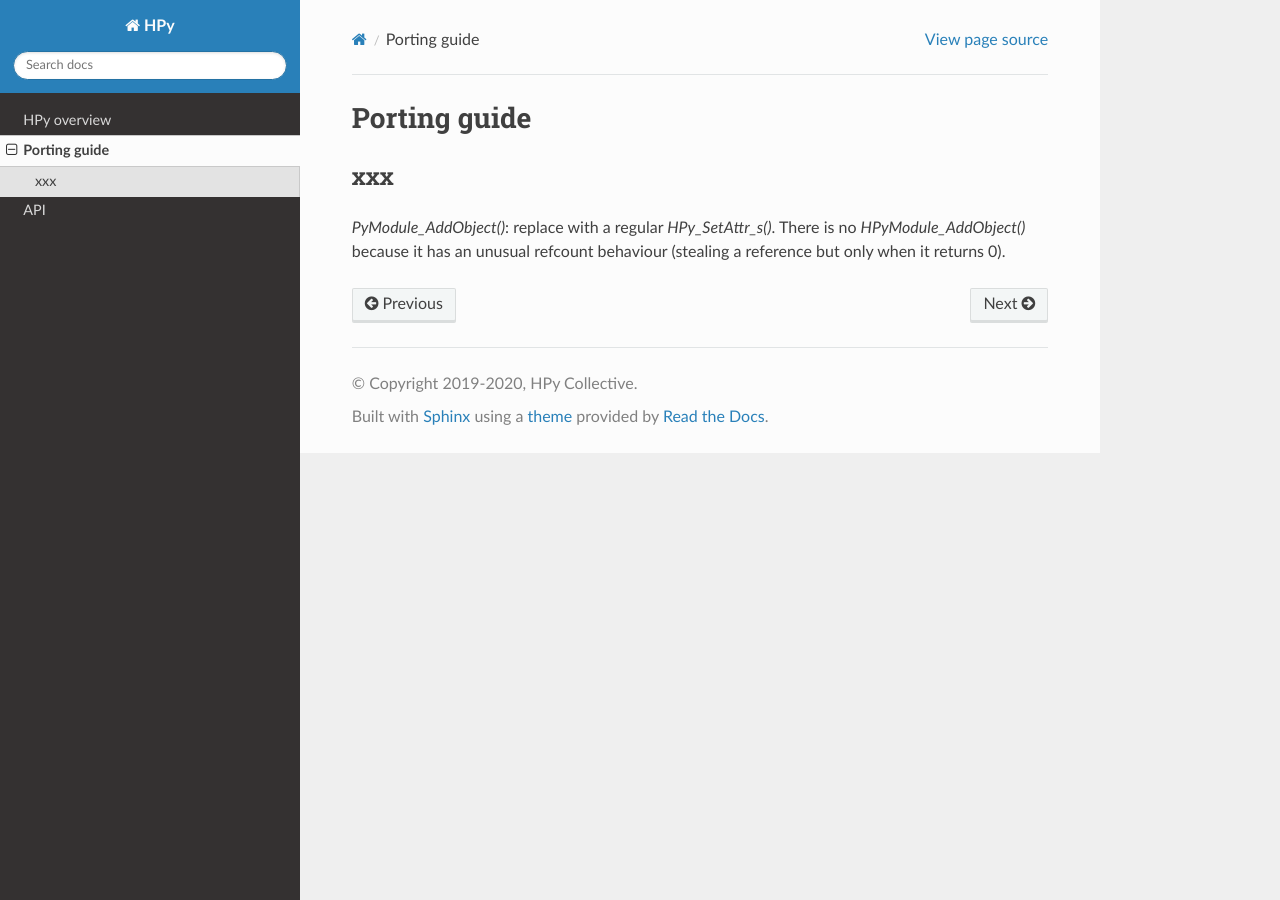
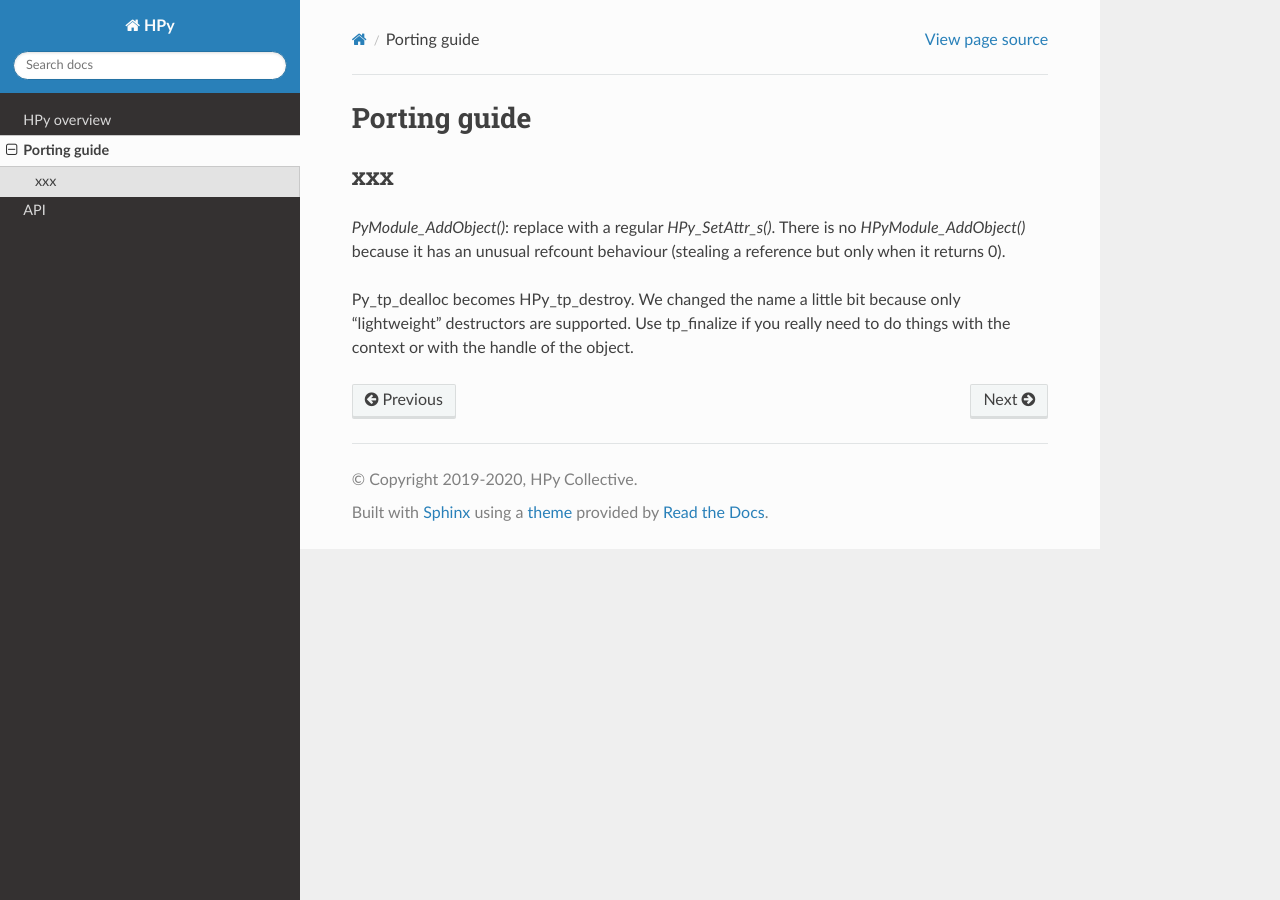
Before and after one commit to hpyproject/hpy, a Sphinx documentation site: the page built from docs/porting-guide.rst, in a window 1280 px wide. Built offline with Sphinx 7.4.7 and the Read the Docs theme 2.0.0, drawn with Linux system fonts in a browser that asks for light colours.

Commit message:
(anto, arigo) write comments in porting-guide

```diff
--- a/docs/porting-guide.rst
+++ b/docs/porting-guide.rst
@@ -5,3 +5,8 @@ xxx
 ---------------------
 
 `PyModule_AddObject()`: replace with a regular `HPy_SetAttr_s()`.  There is no `HPyModule_AddObject()` because it has an unusual refcount behaviour (stealing a reference but only when it returns 0).
+
+Py_tp_dealloc becomes HPy_tp_destroy.  We changed the name a little bit
+because only "lightweight" destructors are supported.  Use tp_finalize if
+you really need to do things with the context or with the handle of the
+object.
```
